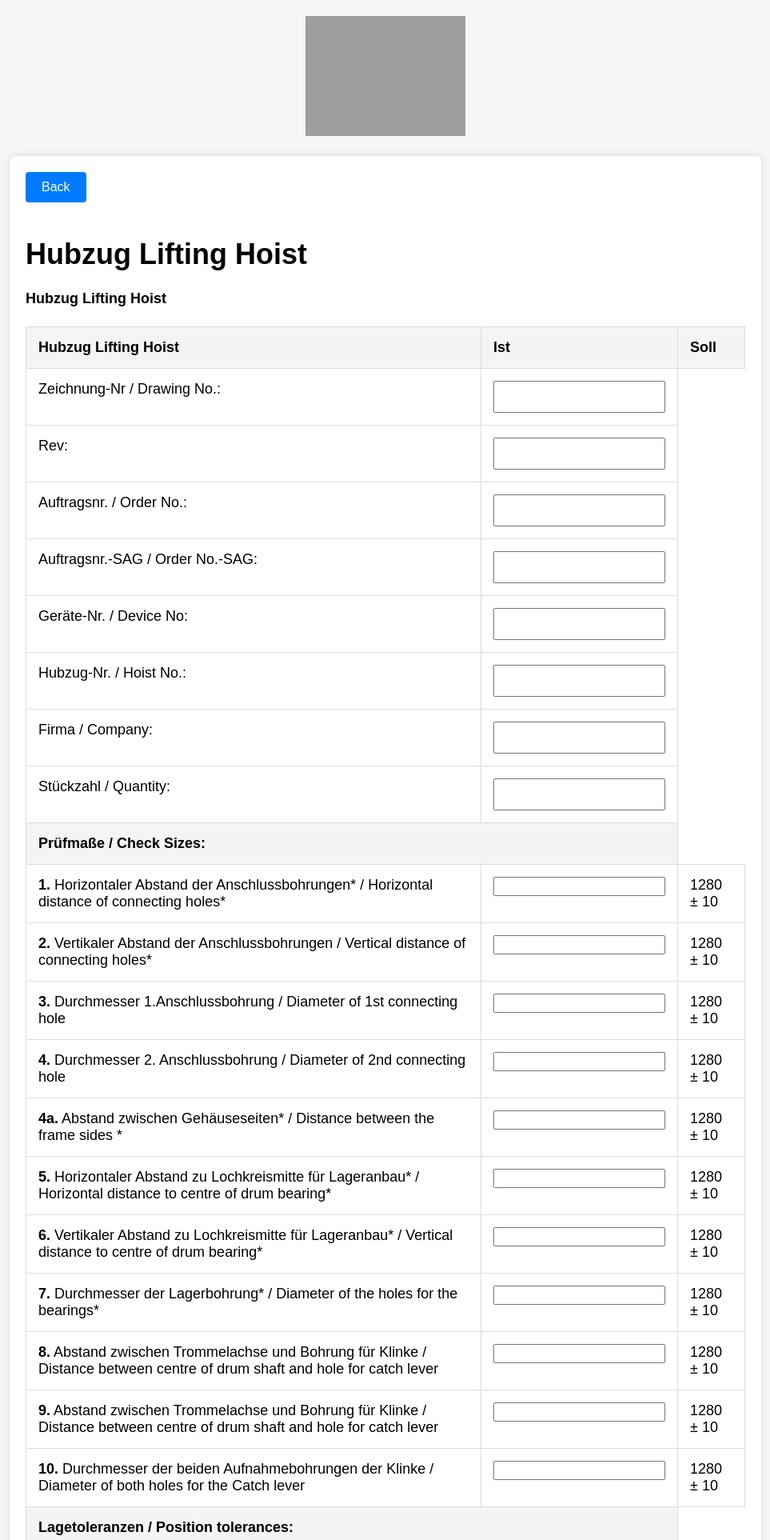
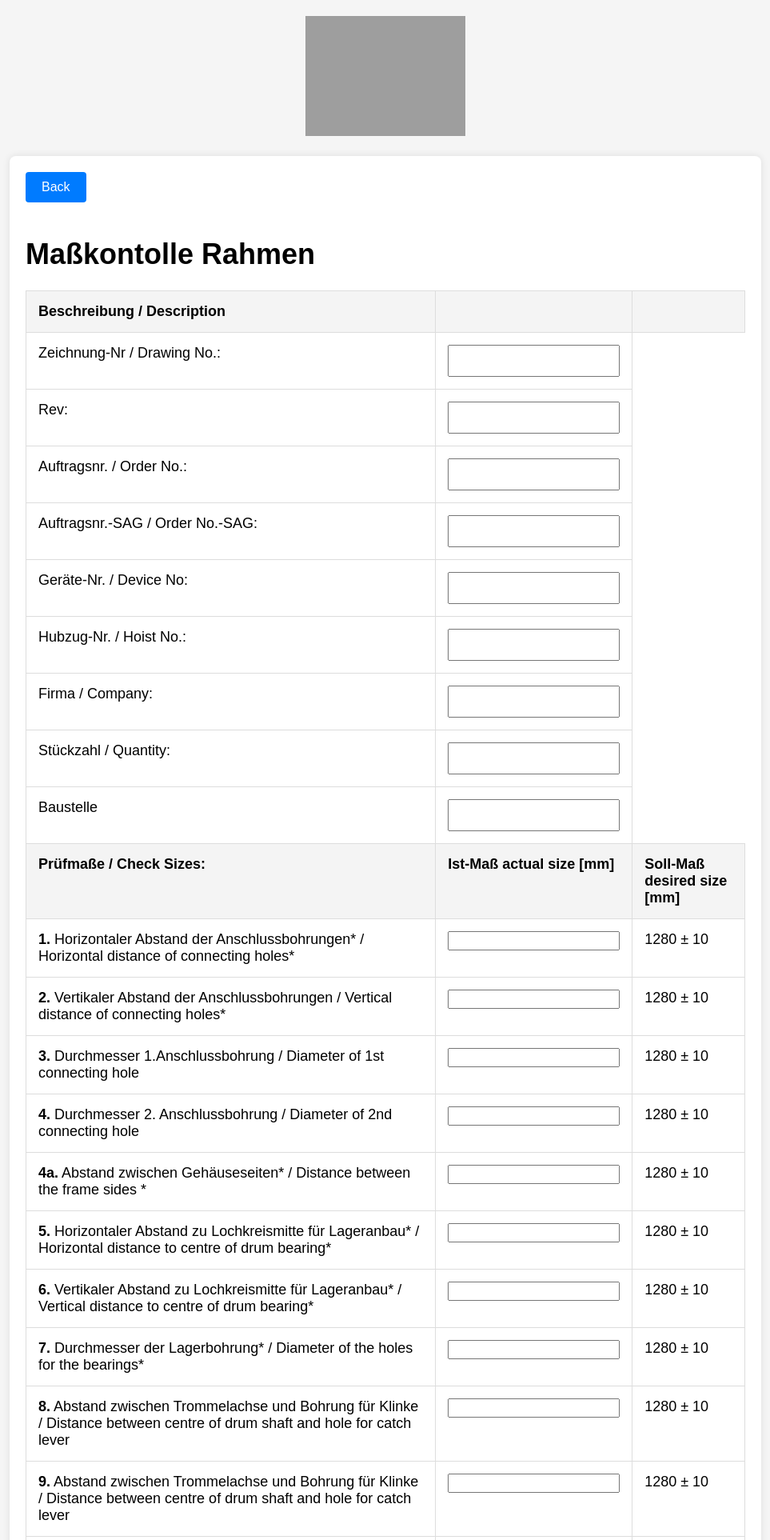
Before and after one commit to mammadli98/constructionSite, a Django app: page /protocolHubzugLiftingHost/12/ in a window 1280 px wide. Shown: the top 1925 px of the page at 80% size, without its empty margins (158-1121 px from the left). Run offline with Django 4.2, Linux system fonts and the light colour scheme; data comes from the database, SQL or seed files in the repository; grey boxes are pictures that could not be loaded.

Commit message:
update protokol inside

```diff
--- a/myapp/helper/modelsHelper.py
+++ b/myapp/helper/modelsHelper.py
@@ -4,7 +4,7 @@ class ProtocolHubzugLiftingHost(models.Model):
     isSaved = models.BooleanField(default=False)
     isExported = models.BooleanField(default=False)
 
-    protocolName  = "Hubzug Lifting Hoist"
+    protocolName  = "Maßkontolle Rahmen"
     drawing = models.TextField(verbose_name="Zeichnung-Nr / Drawing No.", null=True, blank=True)
     rev = models.TextField(verbose_name="Rev", null=True, blank=True)
     order = models.TextField(verbose_name="Auftragsnr. / Order No.", null=True, blank=True)
@@ -32,3 +32,4 @@ class ProtocolHubzugLiftingHost(models.Model):
     inspector = models.CharField(verbose_name="Prüfer / Inspector", max_length=20, null=True, blank=True)
     department = models.TextField(verbose_name="Abteilung / Department", blank=True, null=True)
     last_changer = models.CharField(verbose_name="Last modified by", max_length=100, blank=True, null=True)
+    baustelle = models.CharField(verbose_name="Baustelle", max_length=100, blank=True, null=True)
--- a/myapp/views.py
+++ b/myapp/views.py
@@ -177,6 +177,7 @@ def protocolHubzugLiftingHostUpdate(request, protocol_id):
     protokol.date = request.POST.get('date', '')
     protokol.inspector = request.POST.get('inspector', '')
     protokol.department = request.POST.get('department', '')
+    protokol.baustelle = request.POST.get('baustelle', '')
 
     protokol.isSaved = True
     protokol.save()
--- a/templates/protocolHubzugLiftingHost.html
+++ b/templates/protocolHubzugLiftingHost.html
@@ -16,12 +16,11 @@
         <h1>{{ protokol.protocolName }}</h1>
         <form id="protokol-form" action="{% url 'protocolHubzugLiftingHostUpdate' protokol.id %}?fahrzeugId={{ fahrzeug_id }}" method="post" class="description-form" >
             {% csrf_token %}
-            <h4>Hubzug Lifting Hoist</h4>
             <table class="form-table">
                 <tr>
-                    <th>Hubzug Lifting Hoist</th>
-                    <th>Ist</th>
-                    <th>Soll</th>
+                    <th>Beschreibung / Description</th>
+                    <th></th>
+                    <th></th>
                 </tr>
                 <tr>
                     <td>Zeichnung-Nr / Drawing No.:</td>
@@ -56,7 +55,15 @@
                     <td><input type="text" id="quantity" name="quantity" minlength="3" maxlength="20" class="textarea-control" value="{{ protokol.quantity|default_if_none:'' }}"></td>
                 </tr>
                 <tr>
-                    <th colspan="2">Prüfmaße / Check Sizes:</th>
+                    <td>Baustelle</td>
+                    <td><input type="text" id="baustelle" name="baustelle" minlength="3" maxlength="20" class="textarea-control" value="{{ protokol.baustelle|default_if_none:'' }}"></td>
+                </tr>
+                <tr>
+                    <th>Prüfmaße / Check Sizes:</th>
+                    <th>Ist-Maß actual size
+                        [mm]</th>
+                    <th>Soll-Maß desired size
+                        [mm]</th>
                 </tr>
                 <tr>
                     <td><b>1.</b> Horizontaler Abstand der Anschlussbohrungen* / Horizontal distance of connecting holes*</td>
```
Also changed, not shown: templates/protokol_pdf_template.html (+39 -1 lines).
